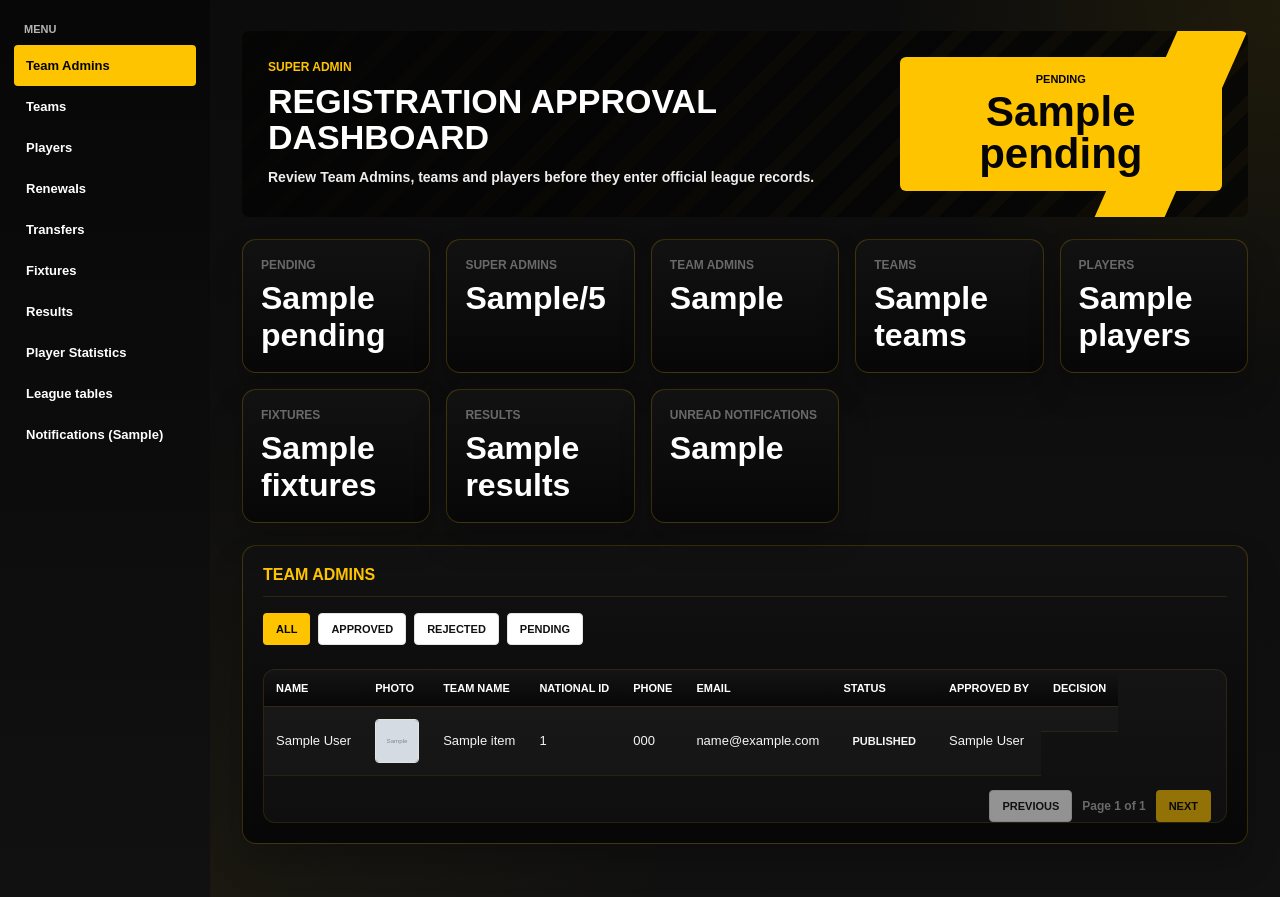
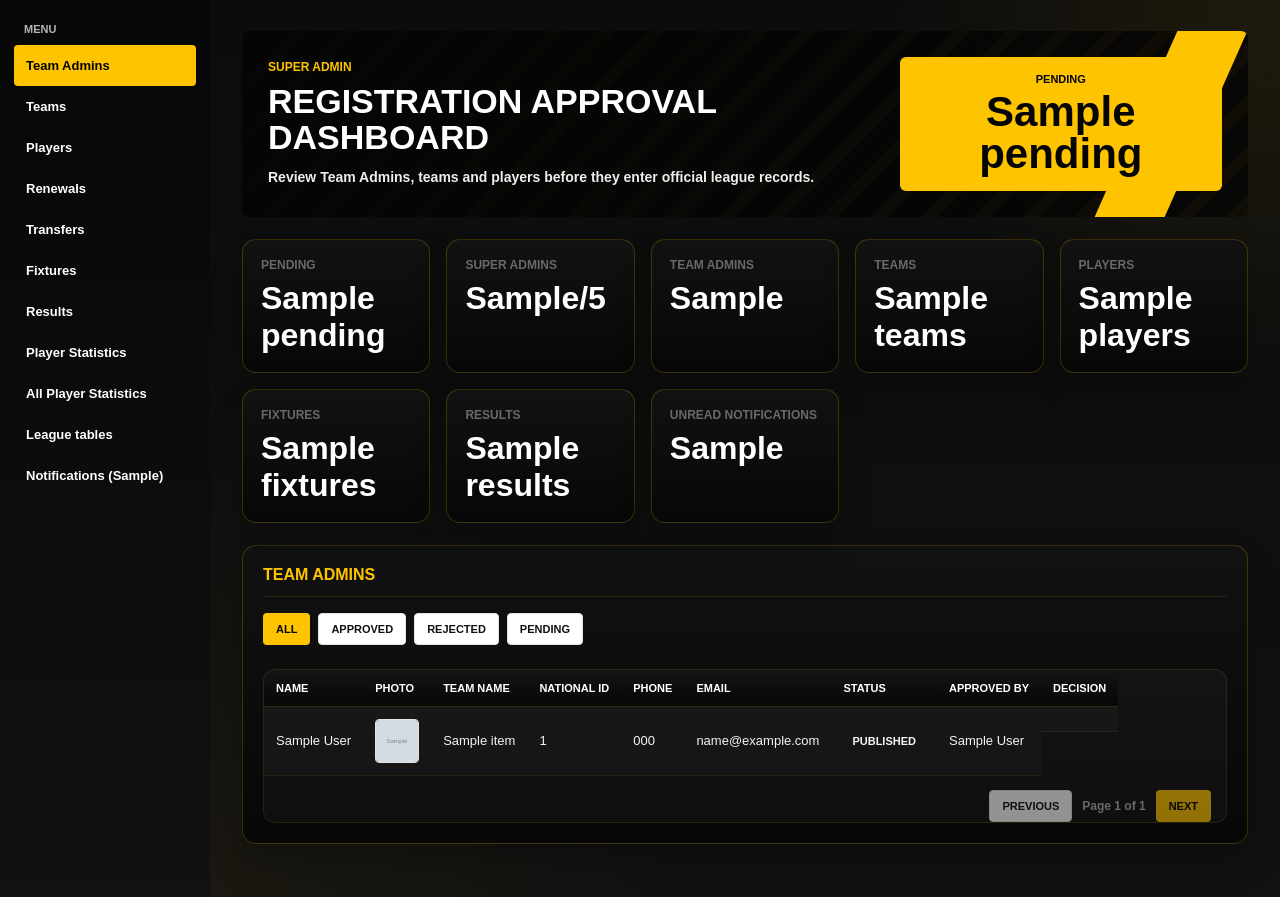
Before and after one commit to DennisRabele/Mafeteng-Youth-League, a Python web app: template app/templates/super_admin/dashboard.html in a window 1280 px wide. Shown: the part 65-962 px from the top of the page. Run offline with Jinja, Linux system fonts and the light colour scheme; the template is opened without the code that fills it: most values are stand-ins (such as "Sample title", 1, 10 or a date in 2020); grey boxes marked "Sample" are stand-in pictures.

Commit message:
Expose all player statistics navigation

```diff
--- a/app/templates/super_admin/dashboard.html
+++ b/app/templates/super_admin/dashboard.html
@@ -12,6 +12,7 @@
     <button class="side-button" type="button" data-section-target="fixtures">Fixtures</button>
     <button class="side-button" type="button" data-section-target="results">Results</button>
     <button class="side-button" type="button" data-section-target="player-statistics">Player Statistics</button>
+    <button class="side-button" type="button" data-section-target="all-player-statistics">All Player Statistics</button>
     <button class="side-button" type="button" data-section-target="league-tables">League tables</button>
     <button class="side-button" type="button" data-section-target="notifications">Notifications{% if unread_notifications %} ({{ unread_notifications }}){% endif %}</button>
   </aside>
@@ -38,6 +39,7 @@
       <button class="switch-button" type="button" data-section-target="fixtures">Fixtures</button>
       <button class="switch-button" type="button" data-section-target="results">Results</button>
       <button class="switch-button" type="button" data-section-target="player-statistics">Player Statistics</button>
+      <button class="switch-button" type="button" data-section-target="all-player-statistics">All Player Statistics</button>
       <button class="switch-button" type="button" data-section-target="league-tables">League tables</button>
       <button class="switch-button" type="button" data-section-target="notifications">Notifications{% if unread_notifications %} ({{ unread_notifications }}){% endif %}</button>
     </div>
--- a/app/templates/team_admin/dashboard.html
+++ b/app/templates/team_admin/dashboard.html
@@ -11,6 +11,7 @@
     <button class="side-button" type="button" data-section-target="match-day-squads">Match Day Squad</button>
     <button class="side-button" type="button" data-section-target="results">Results</button>
     <button class="side-button" type="button" data-section-target="player-statistics">Player Statistics</button>
+    <button class="side-button" type="button" data-section-target="all-player-statistics">All Player Statistics</button>
     <button class="side-button" type="button" data-section-target="league-tables">League tables</button>
     <button class="side-button" type="button" data-section-target="notifications">Notifications{% if unread_notifications %} ({{ unread_notifications }}){% endif %}</button>
     <button class="side-button" type="button" data-section-target="my-account">My Account</button>
```
